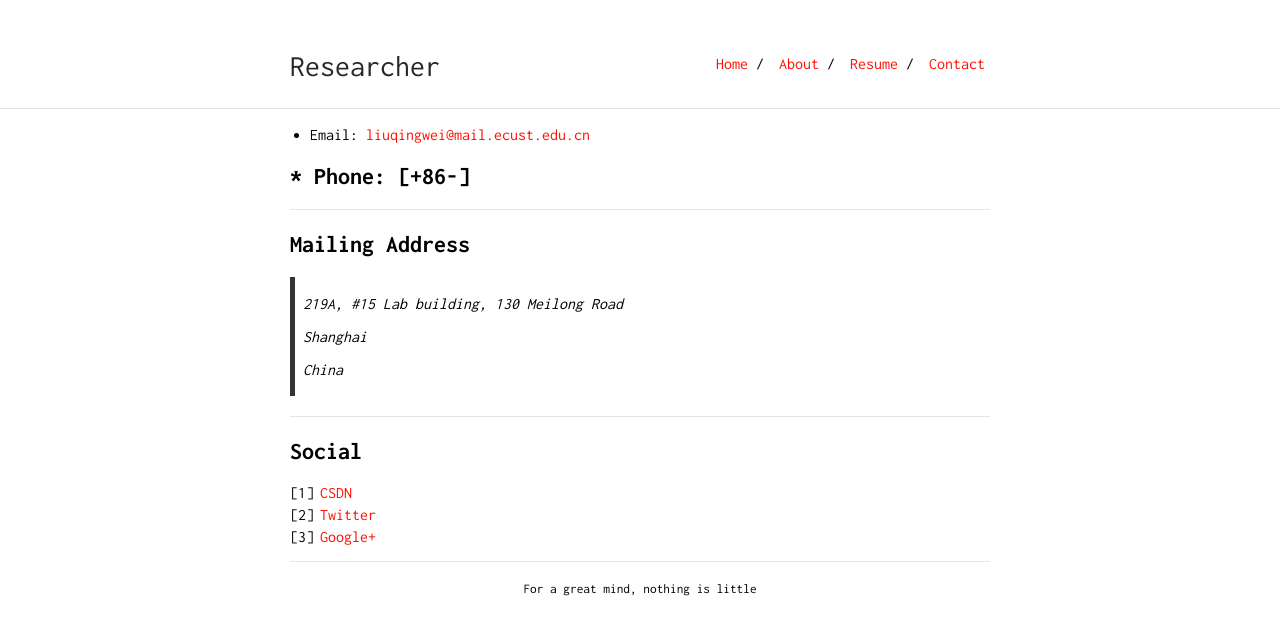
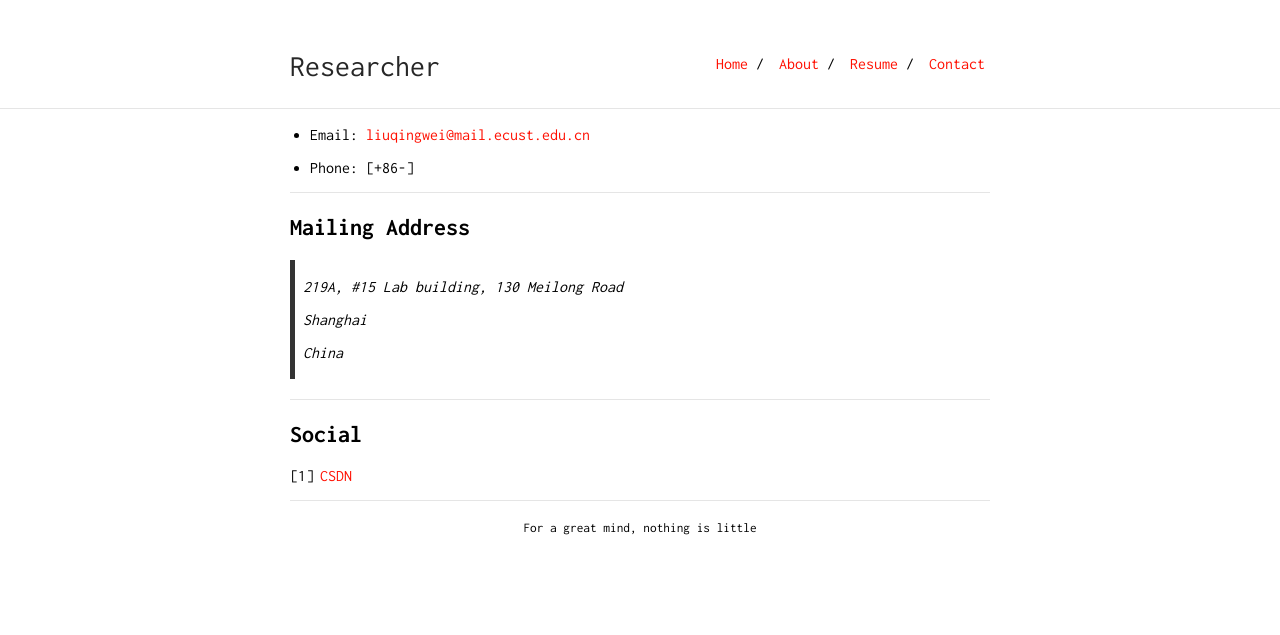
Before and after one commit to lelivre/lelivre.github.io, a Jekyll site: the page built from contact.md, in a window 1280 px wide. Shown: the top 635 px of the page. Built offline with Jekyll 4.4.1, drawn with Linux system fonts in a browser that asks for light colours.

Commit message:
correct contact information

```diff
--- a/contact.md
+++ b/contact.md
@@ -5,7 +5,7 @@ is_contact: true
 
 * Email: [liuqingwei@mail.ecust.edu.cn](mailto:liuqingwei@mail.ecust.edu.cn)
 
-## * Phone: [+86-]
+* Phone: [+86-]
 
 ---
 
@@ -22,5 +22,3 @@ is_contact: true
 ## Social
 
 1. [CSDN](https://blog.csdn.net/weixin_44340732)
-2. [Twitter](#)
-3. [Google+](#)
```
